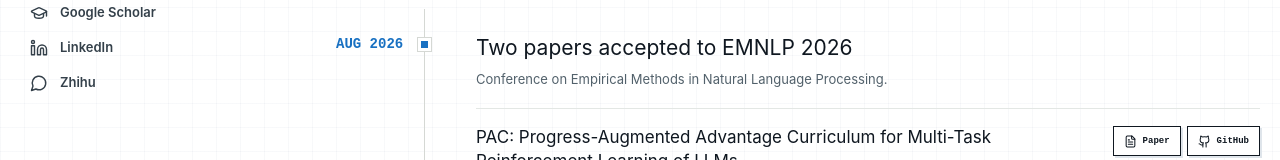
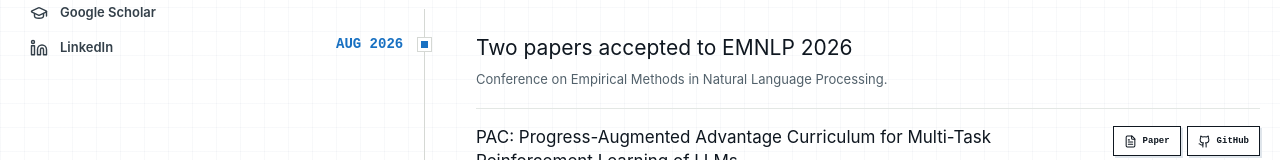
Before and after one commit to metaqiang/metaqiang.github.io, a Next.js app: page / in a window 1280 px wide. Shown: the part 521-681 px from the top of the page. Built offline with nearby package versions, Linux system fonts and the light colour scheme.

Commit message:
Remove Zhihu link from homepage

```diff
--- a/components/profile-sidebar.tsx
+++ b/components/profile-sidebar.tsx
@@ -6,7 +6,6 @@ import {
   Linkedin,
   Mail,
   MapPin,
-  MessageCircle,
   type LucideIcon,
 } from 'lucide-react';
 
@@ -17,7 +16,6 @@ const actionIcons: Record<string, LucideIcon> = {
   GitHub: Github,
   'Google Scholar': GraduationCap,
   LinkedIn: Linkedin,
-  Zhihu: MessageCircle,
 };
 
 function isExternalLink(href: string) {
--- a/data/profile.tsx
+++ b/data/profile.tsx
@@ -11,7 +11,6 @@ export const siteLinks = {
   linkedin: 'https://cn.linkedin.com/in/yuanqiang-yu-b22457297',
   mindRlhf: 'https://gitee.com/mindspore/mindrlhf',
   mindSpore: 'https://gitee.com/mindspore/mindspore',
-  zhihu: 'https://www.zhihu.com/people/yu-yuan-qiang',
 } as const;
 
 export const profile = {
@@ -26,7 +25,6 @@ export const profile = {
     { label: 'GitHub', href: siteLinks.github },
     { label: 'Google Scholar', href: siteLinks.googleScholar },
     { label: 'LinkedIn', href: siteLinks.linkedin },
-    { label: 'Zhihu', href: siteLinks.zhihu },
   ] satisfies SiteLink[],
   facts: [
     { label: 'COMPANY', value: 'Alibaba Group' },
```
